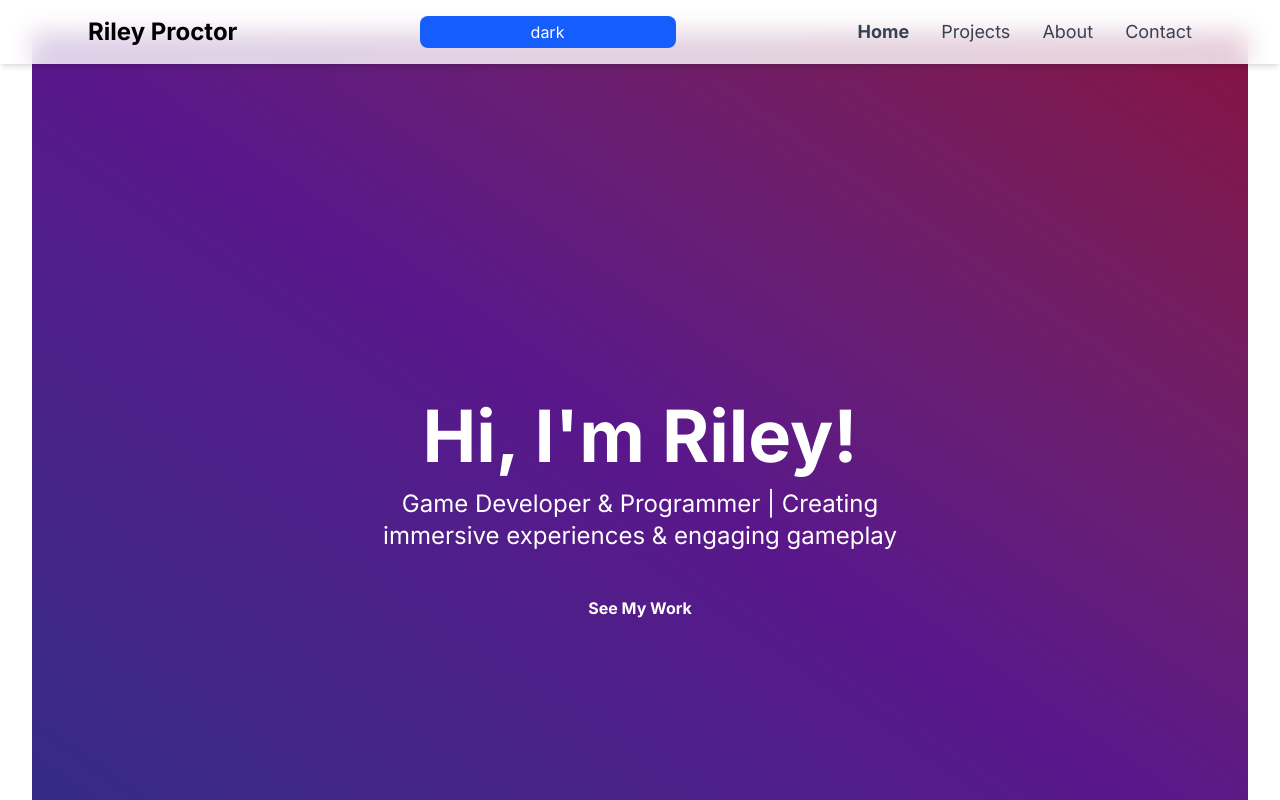
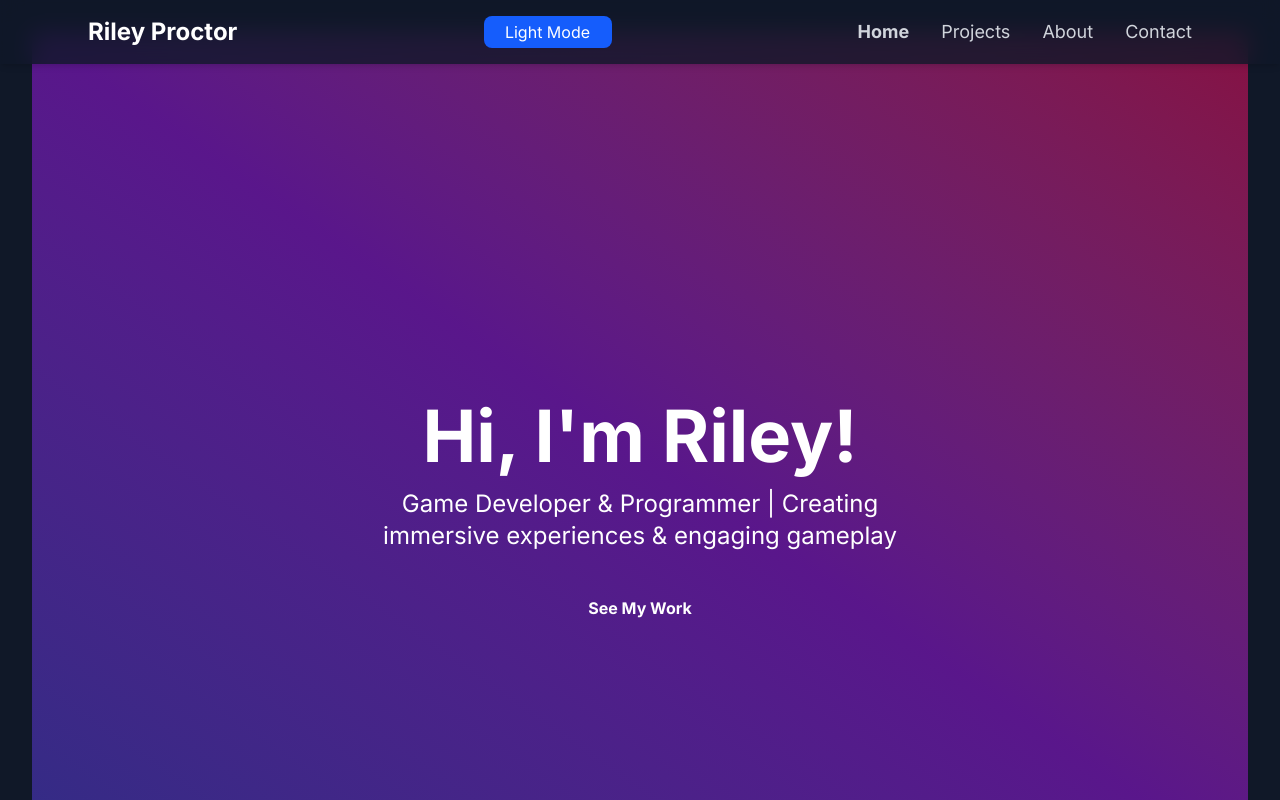
Before and after one commit to RProctor2006/RileyProctor-Portfolio, a React (Vite) app in the folder RileyProctor-PortfolioProject/: page / in a window 1280 px wide. Shown: the top 800 px of the page. Built offline with nearby package versions, Linux system fonts and the light colour scheme.

Commit message:
Dark Mode Button Text Updates
The button text for the dark and light mode button now updates to display the opposite theme name

```diff
--- a/RileyProctor-PortfolioProject/src/components/ThemeSwitchButton.tsx
+++ b/RileyProctor-PortfolioProject/src/components/ThemeSwitchButton.tsx
@@ -1,31 +1,25 @@
+import { useEffect, useState } from "react";
 
 const ToggleThemeButton = () => {
 
-    let buttonText = document.documentElement.classList.contains("dark") ? "light" : "dark";
-
-    const UpdateButtonText = () => {
-        buttonText = document.documentElement.classList.contains("dark") ? "light" : "dark";
-    }
+    const [isDark, setIsDark] = useState(true); //Default to dark
 
 
-    const ThemeSwitch = () => {
-        if (document.documentElement.classList.contains("dark")) {
-            document.documentElement.classList.remove("dark");
-            localStorage.setItem("theme", "light");
-            UpdateButtonText();
-            return;
+    useEffect(() => {
+        const root = window.document.documentElement;
+        if (isDark) {
+            root.classList.add("dark");
+        } else {
+            root.classList.remove("dark");
         }
-        document.documentElement.classList.add("dark");
-        localStorage.setItem("theme", "dark");
-        UpdateButtonText();
-    }
+    }, [isDark]);
 
     return (
         <button
-            onClick={ThemeSwitch}
-            className="rounded-lg bg-blue-600 text-white hover:bg-blue-700 min-h-8 min-w-64"
+            onClick={() => setIsDark(!isDark)}
+            className="rounded-lg bg-blue-600 text-white hover:bg-blue-700 min-h-8 min-w-32"
         >
-            {buttonText}
+            {isDark ? "Light Mode" : "Dark Mode"}
         </button>
     )
 }
```
